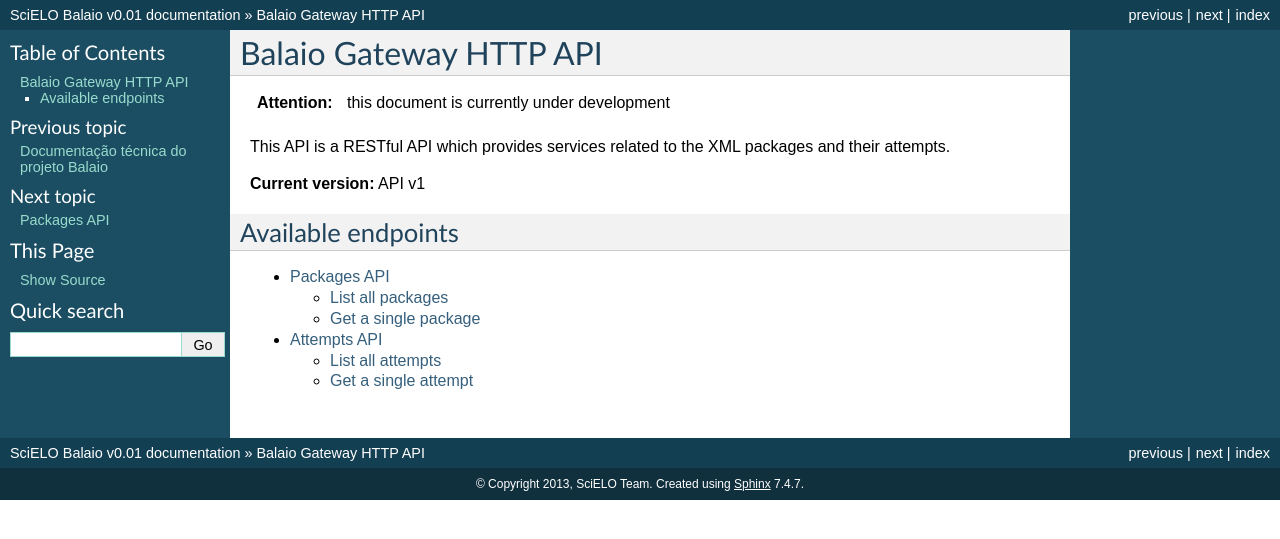
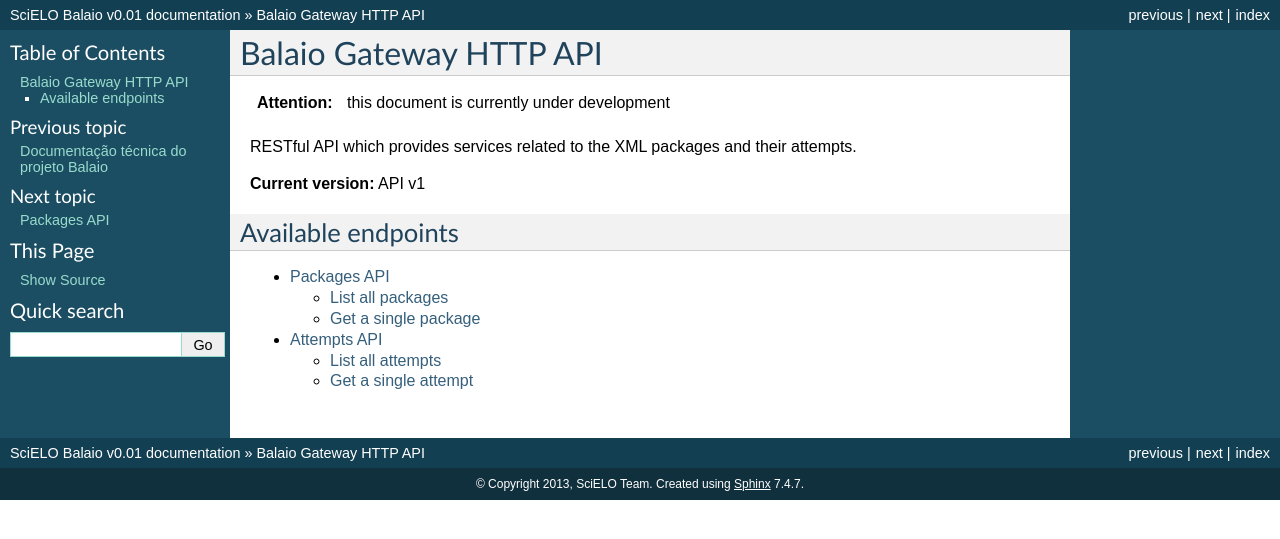
Before and after one commit to scieloorg/balaio, a Sphinx documentation site: the page built from docs/dev/gateway_http_api.rst, in a window 1280 px wide. Shown: the top 539 px of the page. Built offline with Sphinx 7.4.7, drawn with Linux system fonts in a browser that asks for light colours.

Commit message:
Update gateway_http_api.rst

```diff
--- a/docs/dev/gateway_http_api.rst
+++ b/docs/dev/gateway_http_api.rst
@@ -6,8 +6,7 @@ Balaio Gateway HTTP API
 
     this document is currently under development
 
-
-This API is a RESTful API which provides services related to the XML packages and
+RESTful API which provides services related to the XML packages and
 their attempts.
 
 
```
